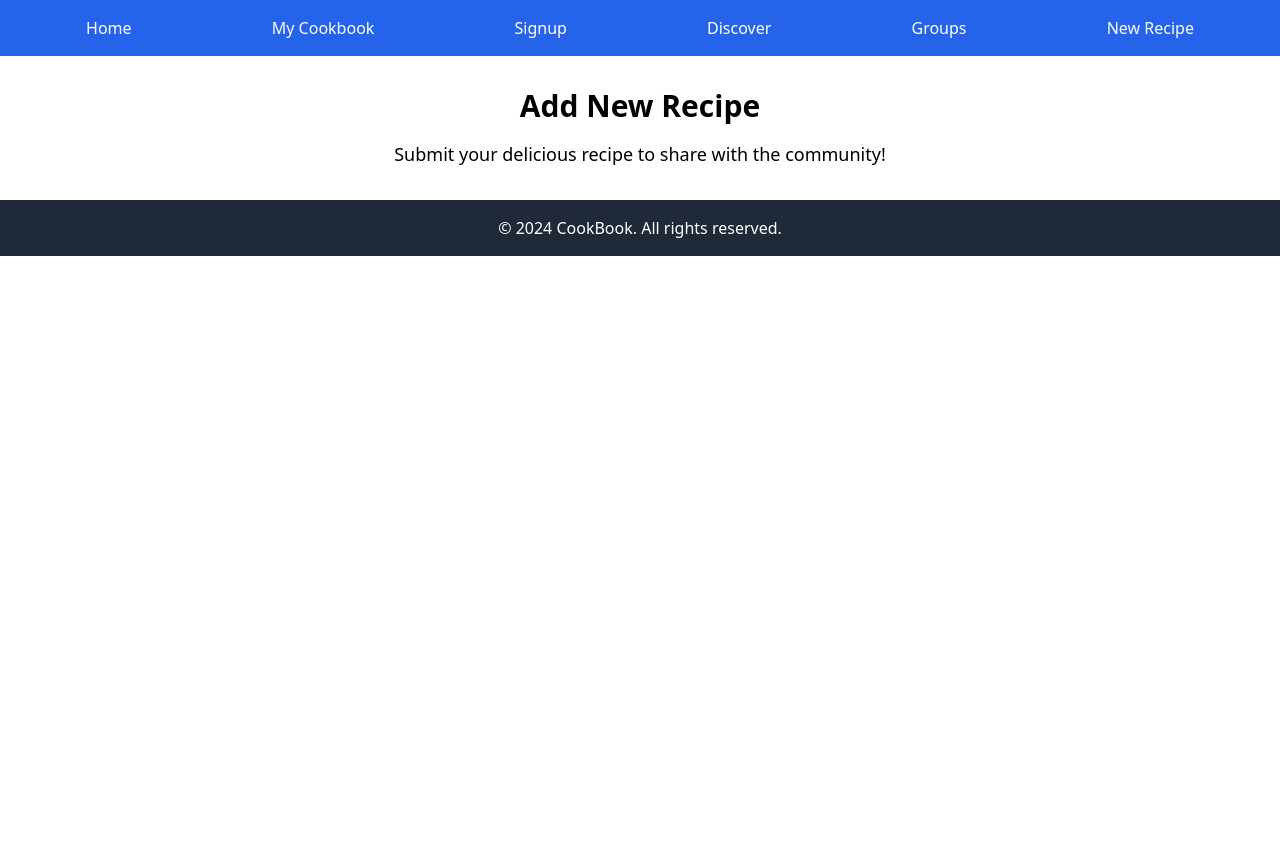
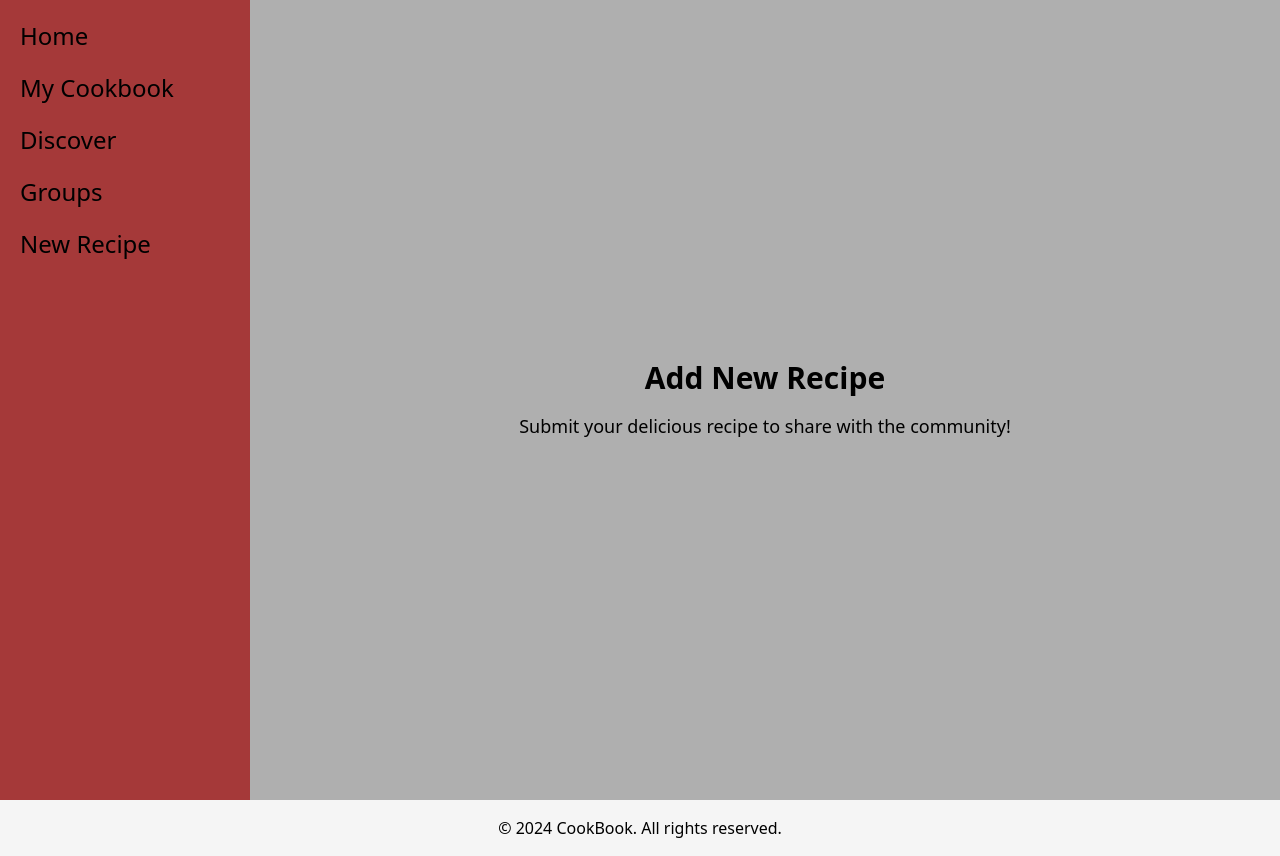
Before and after one commit to Niles-Rondez/CookBook-Social-Media, a React (Vite) app in the folder CookBook/: page /newrecipe in a window 1280 px wide. Before the commit the page ends 800 px from the top, so only its background shows below. Built offline with nearby package versions, Linux system fonts and the light colour scheme.

Commit message:
basic navbar

```diff
--- a/CookBook/src/App.jsx
+++ b/CookBook/src/App.jsx
@@ -1,23 +1,24 @@
 // src/App.jsx
 import { BrowserRouter as Router, Route, Routes } from "react-router-dom";
 import { Navbar, Footer } from "./components";
-
 import { Home, MyCookbook, Signup, Discover, Groups, NewRecipe } from "./pages";
 
 function App() {
   return (
     <Router>
+      <div className="flex min-h-screen">
         <Navbar />
-      <div className="container mx-auto mt-8">
+        <div className="flex-1 bg-grey p-5 content-center">
           <Routes>
             <Route path="/" element={<Home />} />
             <Route path="/mycookbook" element={<MyCookbook />} />
-          <Route path="/signup" element={<Signup />} />
             <Route path="/discover" element={<Discover />} />
             <Route path="/groups" element={<Groups />} />
             <Route path="/newrecipe" element={<NewRecipe />} />
           </Routes>
         </div>
+      </div>
+
       <Footer />
     </Router>
   );
--- a/CookBook/src/components/Footer.jsx
+++ b/CookBook/src/components/Footer.jsx
@@ -1,7 +1,7 @@
 // src/components/Footer.jsx
 function Footer() {
   return (
-    <footer className="bg-gray-800 text-white p-4 text-center mt-8">
+    <footer className="bg-flaxwhite text-white p-4 text-center">
       <p>&copy; 2024 CookBook. All rights reserved.</p>
     </footer>
   );
--- a/CookBook/src/components/Navbar.jsx
+++ b/CookBook/src/components/Navbar.jsx
@@ -3,24 +3,21 @@ import { Link } from "react-router-dom";
 
 function Navbar() {
   return (
-    <nav className="bg-blue-600 p-4">
-      <ul className="flex justify-around text-white">
-        <li>
+    <nav className="p-5 bg-michelin h-screen min-w-[200px] w-1/4 max-w-[250px]">
+      <ul className="flex flex-col text-white text-2xl">
+        <li className="mb-5">
           <Link to="/">Home</Link>
         </li>
-        <li>
+        <li className="mb-5">
           <Link to="/mycookbook">My Cookbook</Link>
         </li>
-        <li>
-          <Link to="/signup">Signup</Link>
-        </li>
-        <li>
+        <li className="mb-5">
           <Link to="/discover">Discover</Link>
         </li>
-        <li>
+        <li className="mb-5">
           <Link to="/groups">Groups</Link>
         </li>
-        <li>
+        <li className="mb-5">
           <Link to="/newrecipe">New Recipe</Link>
         </li>
       </ul>
--- a/CookBook/src/pages/Home.jsx
+++ b/CookBook/src/pages/Home.jsx
@@ -1,7 +1,7 @@
 // src/pages/Home.jsx
 function Home() {
   return (
-    <div className="text-center h-screen content-center">
+    <div className="text-center content-center">
       <h1 className="text-3xl font-bold mb-4">Welcome to CookBook</h1>
       <p className="text-lg">
         Your online community for discovering, saving, and sharing recipes.
--- a/CookBook/tailwind.config.js
+++ b/CookBook/tailwind.config.js
@@ -3,6 +3,13 @@ module.exports = {
   content: ["./index.html", "./src/**/*.{js,jsx,ts,tsx}"],
   theme: {
     extend: {},
+    colors: {
+      michelin: "#a53939",
+      sunrise: "#f28f3b",
+      flaxwhite: "#F5F5F5",
+      grey: "#AFAFAF",
+      //create color template here
+    },
   },
   plugins: [],
 };
```
Lines whose indentation alone changed are shown as unchanged.
